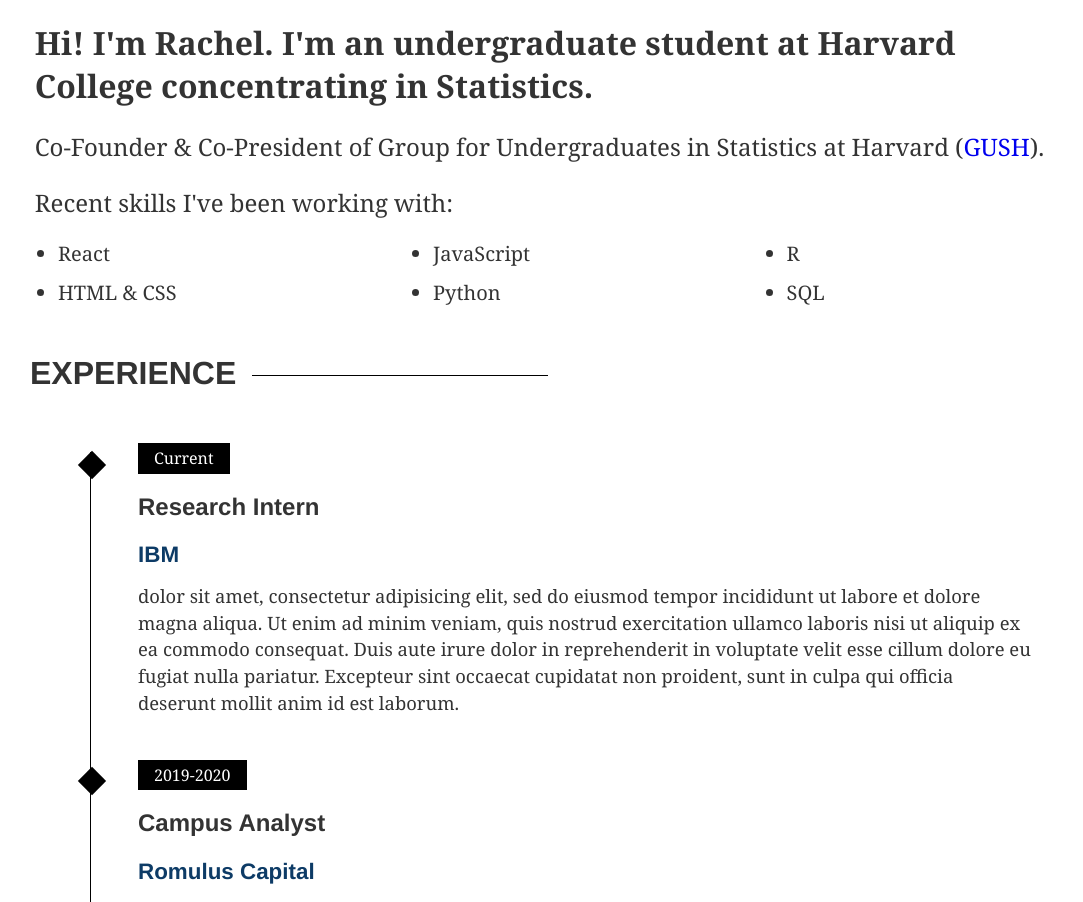
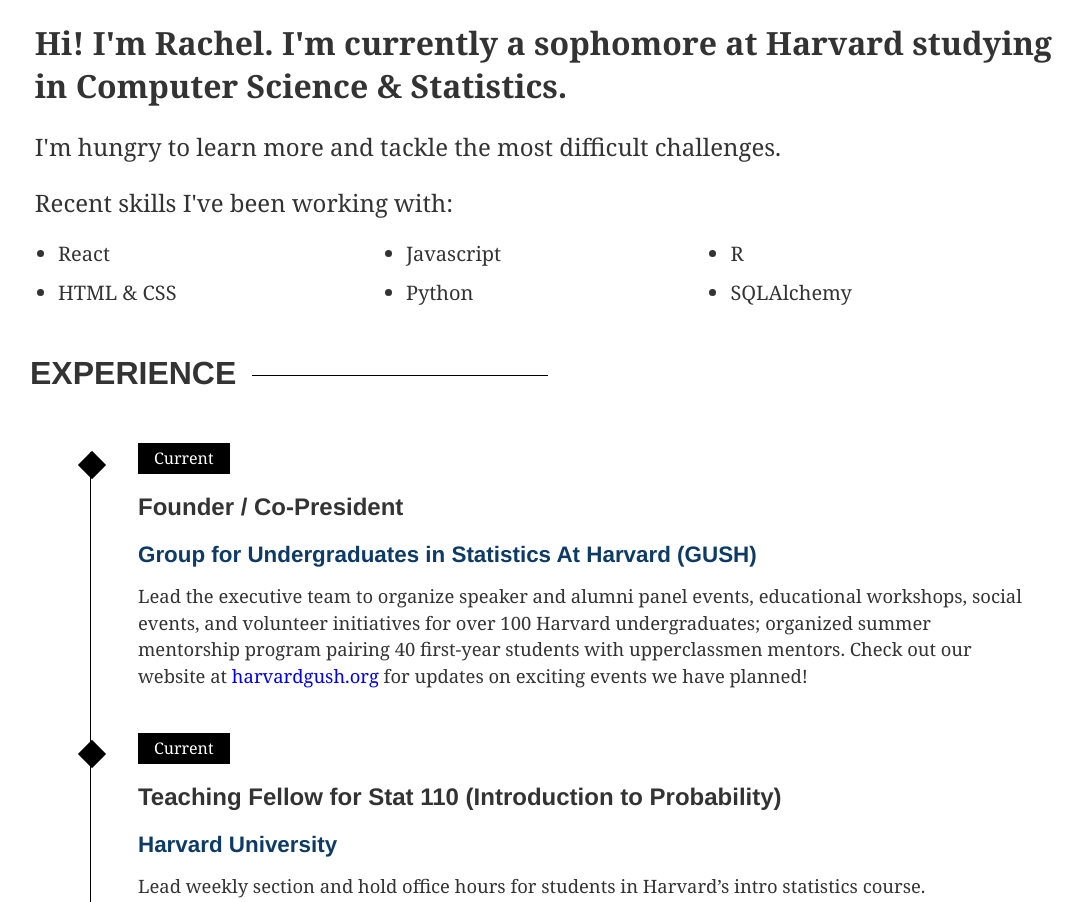
Before and after one commit to rachelli2019/personalwebsite, a Gatsby site: page / in a window 1280 px wide. Shown: the part 1680-2582 px from the top of the page, without its empty margins (82-1165 px from the left). Built offline with nearby package versions, Linux system fonts and the light colour scheme; Gatsby itself is replaced by a stand-in of ours.

Commit message:
updated experience

```diff
--- a/package.json
+++ b/package.json
@@ -14,12 +14,14 @@
     "test": "echo \"Write tests! -> https://gatsby.dev/unit-testing\" && exit 1"
   },
   "dependencies": {
+    "animate.css": "^4.1.0",
     "bootstrap": "^4.5.0",
     "gatsby": "^2.22.15",
     "gatsby-plugin-react-helmet": "^3.3.4",
     "gatsby-plugin-typography": "^2.5.3",
     "node-sass": "^4.14.1",
     "react": "^16.12.0",
+    "react-animate-on-scroll": "^2.1.5",
     "react-bootstrap": "^1.0.1",
     "react-dom": "^16.12.0",
     "react-helmet": "^6.1.0",
--- a/src/components/about.js
+++ b/src/components/about.js
@@ -79,20 +79,22 @@
             </StyledPic>
             <BioContainer>
                 <StyledTitle>
-                    Hi! I'm Rachel. I'm an undergraduate student at Harvard College concentrating in Statistics.
+                    Hi! I'm Rachel. I'm currently a sophomore at Harvard studying in Computer Science & Statistics.
                 </StyledTitle>
                 <StyledDesc>
-                Co-Founder & Co-President of Group for Undergraduates in Statistics at Harvard (<a href="https://www.harvardgush.org/" target="_blank">GUSH</a>).
+                <p>
+                I'm hungry to learn more and tackle the most difficult challenges.
+                </p>
                 </StyledDesc>
                 <StyledDesc>
                 Recent skills I've been working with:
                 <StyledSkills>
                     <li>React</li>
-                    <li>JavaScript</li>
+                    <li>Javascript</li>
                     <li>R</li>
                     <li>HTML & CSS</li>
                     <li>Python</li>
-                    <li>SQL</li>
+                    <li>SQLAlchemy</li>
                 </StyledSkills>
                 </StyledDesc>
             </BioContainer>
--- a/src/components/desc.js
+++ b/src/components/desc.js
@@ -64,7 +64,7 @@
             Rachel Li.
             </StyledTitle>
             <StyledSubtitle>
-                I am passionate about using data science to change the world.
+                I am passionate about using technology to change the world.
             </StyledSubtitle>
         </StyledDesc>
     )
--- a/src/components/experience.js
+++ b/src/components/experience.js
@@ -25,20 +25,20 @@
     return (
         <div>
         <Timeline>
-      <Event interval={"Current"} title={"Research Intern"} subtitle={"IBM"}>
-        dolor sit amet, consectetur adipisicing elit, sed do eiusmod tempor
-        incididunt ut labore et dolore magna aliqua. Ut enim ad minim veniam,
-        quis nostrud exercitation ullamco laboris nisi ut aliquip ex ea commodo
-        consequat. Duis aute irure dolor in reprehenderit in voluptate velit
-        esse cillum dolore eu fugiat nulla pariatur. Excepteur sint occaecat
-        cupidatat non proident, sunt in culpa qui officia deserunt mollit anim
-        id est laborum.
+      <Event interval={"Current"} title={"Founder / Co-President"} subtitle={"Group for Undergraduates in Statistics At Harvard (GUSH)"}>
+      Lead the executive team to organize speaker and alumni panel events, educational workshops, social events, and volunteer initiatives for over 100 Harvard undergraduates; organized summer mentorship program pairing 40 first-year students with upperclassmen mentors. Check out our website at <a href="https://www.harvardgush.org/" target="_blank">harvardgush.org</a> for updates on exciting events we have planned!
+      </Event>
+      <Event interval={"Current"} title={"Teaching Fellow for Stat 110 (Introduction to Probability)"} subtitle={"Harvard University"}>
+      Lead weekly section and hold office hours for students in Harvard’s intro statistics course.
+      </Event>
+      <Event interval={"Current"} title={"Quantum Software Developer Intern"} subtitle={"IBM Research"}>
+      Designed and implemented front end (React.js, Redux, Bootstrap) and back end (Python, SQLAlchemy,REST) for quantum hardware assembly configuration management; designed database infrastructure for health questionnaire mobile app; completed Qiskit Quantum Computing Summer School for interns and IBM Intern Hackathon.
+      </Event>
+      <Event interval={"2019-2020"} title={"Analyst"} subtitle={"Harvard College Consulting Group (HCCG)"}>
+      Developed a national care-expansion strategy for a Fortune 500 medical devices manufacturer; compiled and analyzed large datasets to evaluate efficiency of service and care nationwide.
       </Event>
       <Event interval={"2019-2020"} title={"Campus Analyst"} subtitle={"Romulus Capital"}>
       Sourcing and diligence for early stage Seed and Series A startups in B2B enterprise focusing on the application and commercialization of technology with a sector focus in biotechnology.
-      </Event>
-      <Event interval={"2019-2020"} title={"Analyst"} subtitle={"Harvard College Consulting Group (HCCG)"}>
-      Developed a national care-expansion strategy for a Fortune 500 medical devices manufacturer; compiled and analyzed large datasets to evaluate efficiency of service and care nationwide.
       </Event>
       <Event interval={"2018-2019"} title={"Simons Summer Research Fellow"} subtitle={"Ojima Lab, Stony Brook University"}>
       Conducted tuberculosis drug discovery research;
--- a/src/components/footer.js
+++ b/src/components/footer.js
@@ -1,5 +1,7 @@
 import React from "react"
 import styled from 'styled-components'
+import ScrollAnimation from 'react-animate-on-scroll';
+import "animate.css/animate.min.css";
 
 const StyledFooter = styled.footer`
     margin: -4rem auto;
@@ -14,5 +16,9 @@
 export default function Footer() {
     return (
         <StyledFooter>Designed & Built by Rachel Li &copy; 2020</StyledFooter>
+        // scroll animation version
+        // <ScrollAnimation animateIn="animate__fadeIn" duration={2} delay={500}>
+        //     <StyledFooter>Designed & Built by Rachel Li &copy; 2020</StyledFooter>
+        // </ScrollAnimation>
     )
 }
--- a/src/components/section.js
+++ b/src/components/section.js
@@ -1,5 +1,7 @@
 import React from "react"
 import "./section.css"
+import ScrollAnimation from 'react-animate-on-scroll';
+import "animate.css/animate.min.css";
 
 // for debugging div spacing
 // const styledDiv = {
@@ -11,9 +13,19 @@
 
 export default function Section({ title, children, id }) {
     return (
-    <div className="sectionDiv" id={id}>
+      <div className="sectionDiv" id={id}>
         <h1>{title}</h1>
-      {children}
-    </div>
+        {children}
+      </div>
+
+      // scroll animation version
+
+      // <ScrollAnimation animateIn="animate__fadeInUp" duration = '1.5'>
+      //     <div className="sectionDiv" id={id}>
+      //         <h1>{title}</h1>
+      //       {children}
+      //     </div>
+      // </ScrollAnimation>
+
     )
   }
```
Also changed, not shown: 2 other files.
